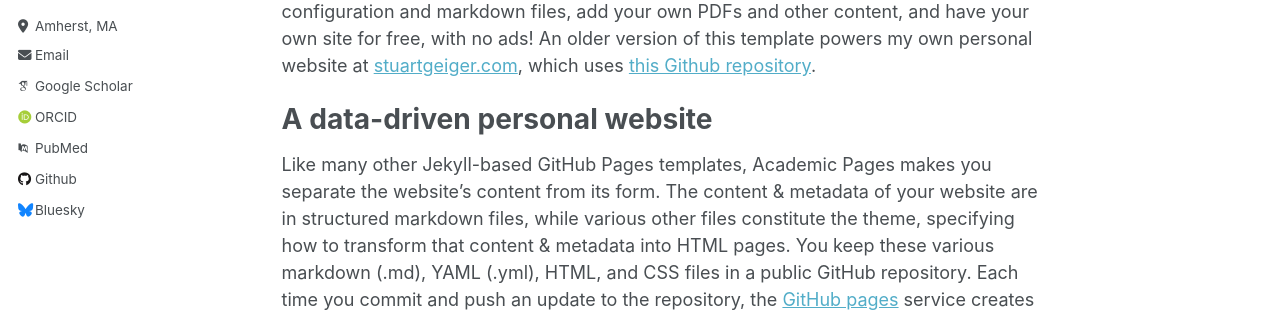
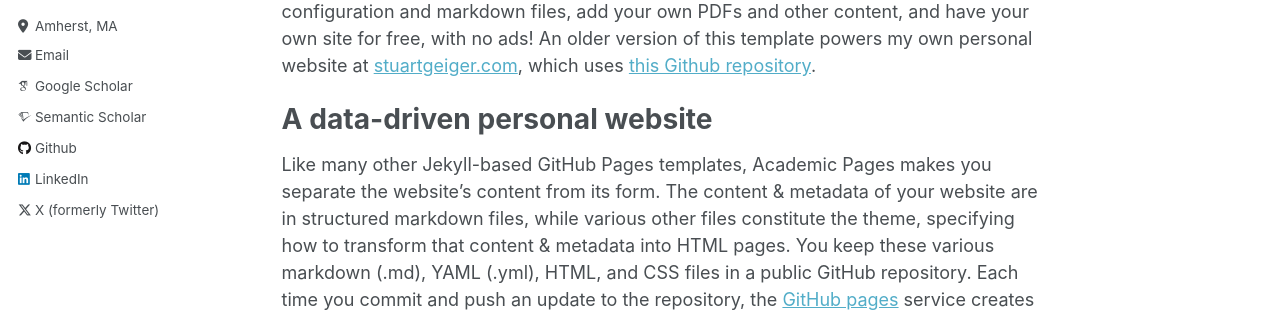
Before and after one commit to kswhitecross/kswhitecross.github.io, a Jekyll site: the page built from _pages/about.md, in a window 1280 px wide. Shown: the part 367-679 px from the top of the page. Built offline with Jekyll 4.4.1, drawn with Linux system fonts in a browser that asks for light colours; some web fonts are replaced; part of the change alters nothing that is shown.

Commit message:
left-hand panel info

```diff
--- a/_config.yml
+++ b/_config.yml
@@ -32,23 +32,23 @@ author:
 
   # Academic websites
   arxiv            : # URL - Update with the correct link to your profile
-  googlescholar    : "https://scholar.google.com/citations?user=PS_CX0AAAAAJ"
+  googlescholar    : "https://scholar.google.com/citations?user=tju2hIgAAAAJ&hl=en&oi=ao"
   impactstory      : # URL
-  orcid            : "http://orcid.org/yourorcidurl"
-  semantic         : # URL
-  pubmed           : "https://www.ncbi.nlm.nih.gov/pubmed/?term=john+snow"
+  orcid            : # "http://orcid.org/yourorcidurl"
+  semantic         : "https://www.semanticscholar.org/author/Kyle-Whitecross/2151790153" # URL
+  pubmed           : # "https://www.ncbi.nlm.nih.gov/pubmed/?term=john+snow"
   researchgate     : # URL
 
   # Repositories and software development
   bitbucket        : # Username - Update with your username on the site
   codepen          : # Username
   dribbble         : # Username
-  github           : "academicpages"
+  github           : "kswhitecross"
   kaggle           : # Username
   stackoverflow    : # User number or user number and name (i.e., use "1" or "1/jeff-atwood")
 
   # Social media
-  bluesky          : "bsky.app" # Replace this with you Bluesky username
+  bluesky          : # "bsky.app" # Replace this with you Bluesky username
   facebook         : # Username
   flickr           : # Username
   foursquare       : # Username
@@ -57,7 +57,7 @@ author:
   keybase          : # Username
   instagram        : # Username
   lastfm           : # Username
-  linkedin         : # Username
+  linkedin         : "kyle-whitecross-705a24189" # Username
   mastodon         : # URL
   medium           : # URL
   pinterest        : # Username
@@ -65,7 +65,7 @@ author:
   steam            : # Username
   telegram         : # URL
   tumblr           : # Username
-  twitter          : # Username for X / Twitter
+  twitter          : "kswhitecross" # Username for X / Twitter
   vine             : # Username
   weibo            : # Username
   wikipedia        : # Username
```
